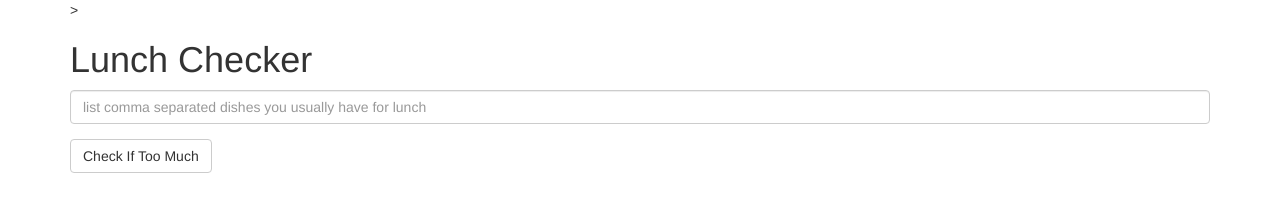
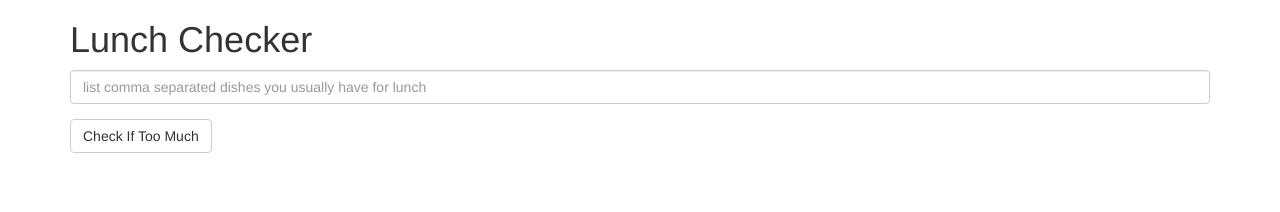
Before and after one commit to jmmontero1/coursera-angularjs, a plain HTML site: page module1-solution/index.html in a window 1280 px wide. Drawn offline with nearby package versions, Linux system fonts and the light colour scheme.

Commit message:
html fix

```diff
--- a/module1-solution/index.html
+++ b/module1-solution/index.html
@@ -11,7 +11,7 @@
      <script src="app.js"></script>
   </head>
 <body>
-   <div class="container" ng-controller="LunchCheckController as lunchCheck">>
+   <div class="container" ng-controller="LunchCheckController as lunchCheck">
      <h1>Lunch Checker</h1>
          <div class="form-group">
              <input id="lunch-menu" type="text"
```
